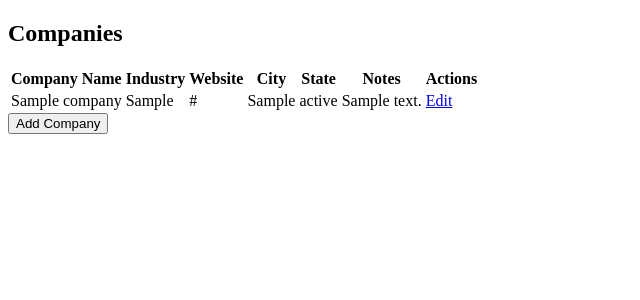
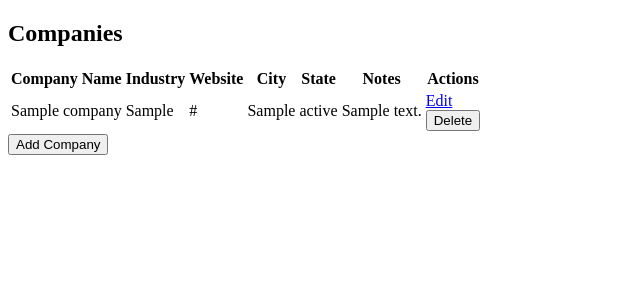
Before and after one commit to jbonilla8/job-application-tracker, a Flask app: page /companies in a window 1280 px wide. Shown: the part 98-398 px from the top of the page, without its empty margins (0-640 px from the left). Run offline with Flask 3, Linux system fonts and the light colour scheme; tables that the repository leaves empty or names only in its code hold one stand-in row (values such as "Sample post").

Commit message:
Complete Companies CRUD with delete confirmation

```diff
--- a/app.py
+++ b/app.py
@@ -57,6 +57,29 @@ def companies():
         # Connect to MySQL database
         conn = get_db()
         cursor = conn.cursor(dictionary=True)
+
+        # Delete a company when the delete form is submitted
+        if request.method == "POST" and request.form.get("form_action") == "delete":
+            company_id = request.form.get("company_id", type=int)
+
+            # Validate the company ID
+            if company_id is None:
+                return "Valid company ID is required.", 400
+
+            try:
+                # Delete the selected company from MySQL
+                cursor.execute(
+                    "DELETE FROM companies WHERE company_id = %s",
+                    (company_id,),
+                )
+                conn.commit()
+
+            except mysql.connector.IntegrityError:
+                # Prevent deleting companies with related jobs or contacts
+                return "Cannot delete a company with related jobs or contacts.", 409
+
+            # Return to the Companies page
+            return redirect(url_for("companies"))
 
         # Update an existing company when the edit form is submitted
         if request.method == "POST" and request.form.get("form_action") == "edit":
--- a/templates/companies.html
+++ b/templates/companies.html
@@ -27,6 +27,16 @@
             <td>{{ company.notes or '' }}</td>
             <td>
                 <a href="{{ url_for('companies', edit=company.company_id) }}">Edit</a>
+
+                <!-- Confirm before deleting a company -->
+                <form method="POST" action="{{ url_for('companies') }}"
+                    onsubmit="return confirm('Are you sure you want to delete this company?');">
+
+                    <input type="hidden" name="form_action" value="delete">
+                    <input type="hidden" name="company_id" value="{{ company.company_id }}">
+
+                    <button type="submit">Delete</button>
+                </form>
             </td>
         </tr>
         {% else %}
```
Also changed, not shown: AI_USAGE.md (+3 -0 lines).
